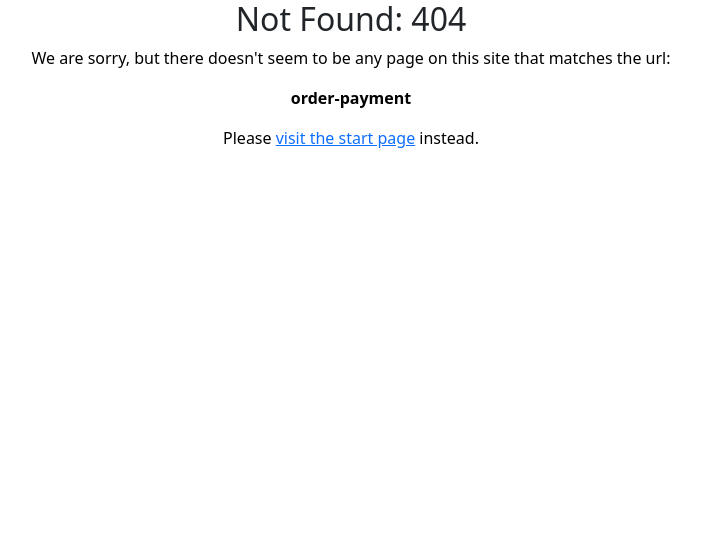
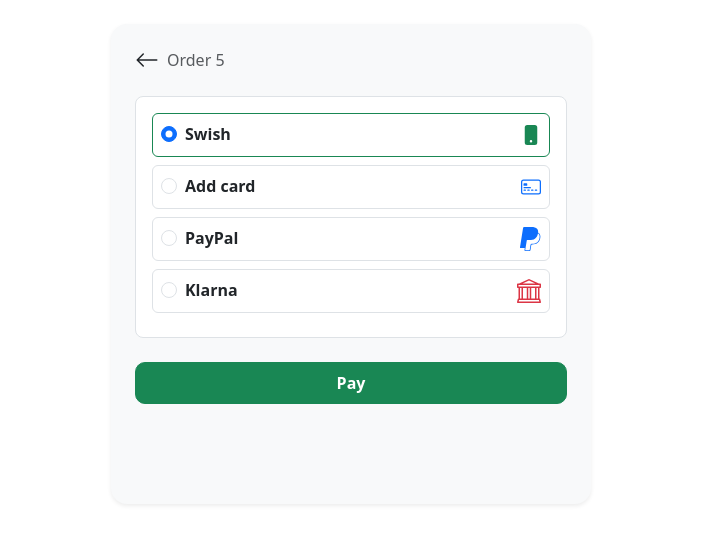
Before and after one commit to MMTTSEC/Orderapp, a React (Vite) app: page /order-payment in a window 1280 px wide. Before the commit this address had no page. Shown: the top 544 px of the page, without its empty margins (289-990 px from the left). Built offline with nearby package versions, Linux system fonts and the light colour scheme; a web font is replaced by a local one.

Commit message:
Added Bootstrapdependency and  improved layout styling.

```diff
--- a/package.json
+++ b/package.json
@@ -14,6 +14,7 @@
     "start": "concurrently \"npm run backend\" \"npm run dev\""
   },
   "dependencies": {
+    "bootstrap": "^5.3.8",
     "bootstrap-icons": "^1.13.1",
     "react": "^19.1.1",
     "react-dom": "^19.1.1",
--- a/src/pages/order-pages/OrderPayment.tsx
+++ b/src/pages/order-pages/OrderPayment.tsx
@@ -1,17 +1,16 @@
 // src/pages/order-pages/OrderPayment.tsx
 import { useState } from "react";
-import { BsArrowLeft, BsCreditCard2Front, BsPaypal, BsBank } from "react-icons/bs";
+import { BsArrowLeft, BsCreditCard2Front, BsPaypal, BsBank, BsPhoneFill } from "react-icons/bs";
 import "bootstrap/dist/css/bootstrap.min.css";
-
+OrderPayment.route = {
+  path: '/order-payment'
+};
 export default function OrderPayment() {
   const [selectedMethod, setSelectedMethod] = useState("swish");
 
   return (
-    <div className="d-flex flex-column align-items-center justify-content-center vh-100 bg-dark text-dark">
-      <div
-        className="bg-light p-4 rounded-4"
-        style={{ width: "320px", minHeight: "500px" }}
-      >
+    <div className="container py-4">
+      <div className="mx-auto bg-light p-4 rounded-4 shadow-sm w-100" style={{ maxWidth: "480px", minHeight: "480px" }}>
         <div className="d-flex align-items-center mb-4">
           <BsArrowLeft size={24} className="me-2" />
           <span className="text-muted">Order 5</span>
@@ -36,12 +35,13 @@ export default function OrderPayment() {
               <input
                 type="radio"
                 className="form-check-input"
+                name="payment-method"
                 checked={selectedMethod === "swish"}
                 onChange={() => setSelectedMethod("swish")}
               />
               <label className="form-check-label fw-semibold">Swish</label>
             </div>
-            <i className="bi bi-phone-fill text-success fs-5"></i>
+            <BsPhoneFill className="text-success fs-5" />
           </div>
 
           {/* Card */}
@@ -56,6 +56,7 @@ export default function OrderPayment() {
               <input
                 type="radio"
                 className="form-check-input"
+                name="payment-method"
                 checked={selectedMethod === "card"}
                 onChange={() => setSelectedMethod("card")}
               />
@@ -76,6 +77,7 @@ export default function OrderPayment() {
               <input
                 type="radio"
                 className="form-check-input"
+                name="payment-method"
                 checked={selectedMethod === "paypal"}
                 onChange={() => setSelectedMethod("paypal")}
               />
@@ -96,6 +98,7 @@ export default function OrderPayment() {
               <input
                 type="radio"
                 className="form-check-input"
+                name="payment-method"
                 checked={selectedMethod === "klarna"}
                 onChange={() => setSelectedMethod("klarna")}
               />
```
